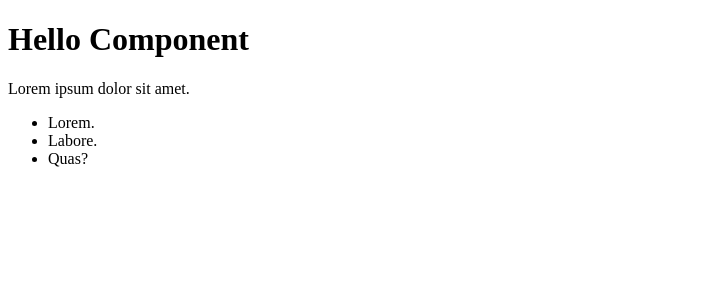
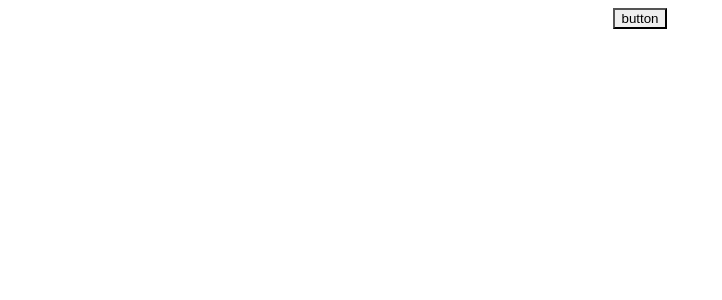
Before and after one commit to yasupeter/react20231031, a React (Create React App) app: page / in a window 1280 px wide. Shown: the top 300 px of the page, without its empty margins (0-722 px from the left). Built offline with nearby package versions, Linux system fonts and the light colour scheme.

Commit message:
Fri, 11.3 event.stopPropagation : event bubbling 막는 기능 연습시작

```diff
--- a/src/App.js
+++ b/src/App.js
@@ -1,47 +1,24 @@
-function MyComponent1() {
-    return (
-        <div>
-            <h1>Hello Component</h1>
-        </div>
-    )
+import { Button, Center } from "@chakra-ui/react";
+
+function App() {
+  function handleOuterBoxClick() {
+    console.log("바깥 상자 클릭됨");
+  }
+  function handleInnerBoxClick() {
+    console.log("안쪽 상자 클릭됨");
+  }
+  function handleButtonClick() {
+    console.log("버튼 클릭됨");
+  }
+  return (
+    <>
+      <Center onClick={handleOuterBoxClick}>
+        <Center onClick={handleInnerBoxClick}>
+          <Button onClick={handleButtonClick}>button</Button>
+        </Center>
+      </Center>
+    </>
+  );
 }
 
-function MyComponent2() {
-    return (
-        <>
-            {/*p>lorem5^ul>li*3>lorem1*/}
-            <p>Lorem ipsum dolor sit amet.</p>
-            <ul>
-                <li>Lorem.</li>
-                <li>Labore.</li>
-                <li>Quas?</li>
-            </ul>
-        </>
-    );
-}
-
-function App() {
-    return (
-        <div>
-            <MyComponent1 />
-            {/*
-      <div>
-        <h1>Hello Component</h1>
-      </div>
-      */}
-            <MyComponent2 />
-            {/*
-        <p>lorem ipsum alkdjf alkdjf </p>
-        <ul>
-          <li>lorem</li>
-          <li>ipsum</li>
-          <li>dolor</li>
-        </ul>
-       */}
-        </div>
-    );
-}
-
-
-
 export default App;
```
